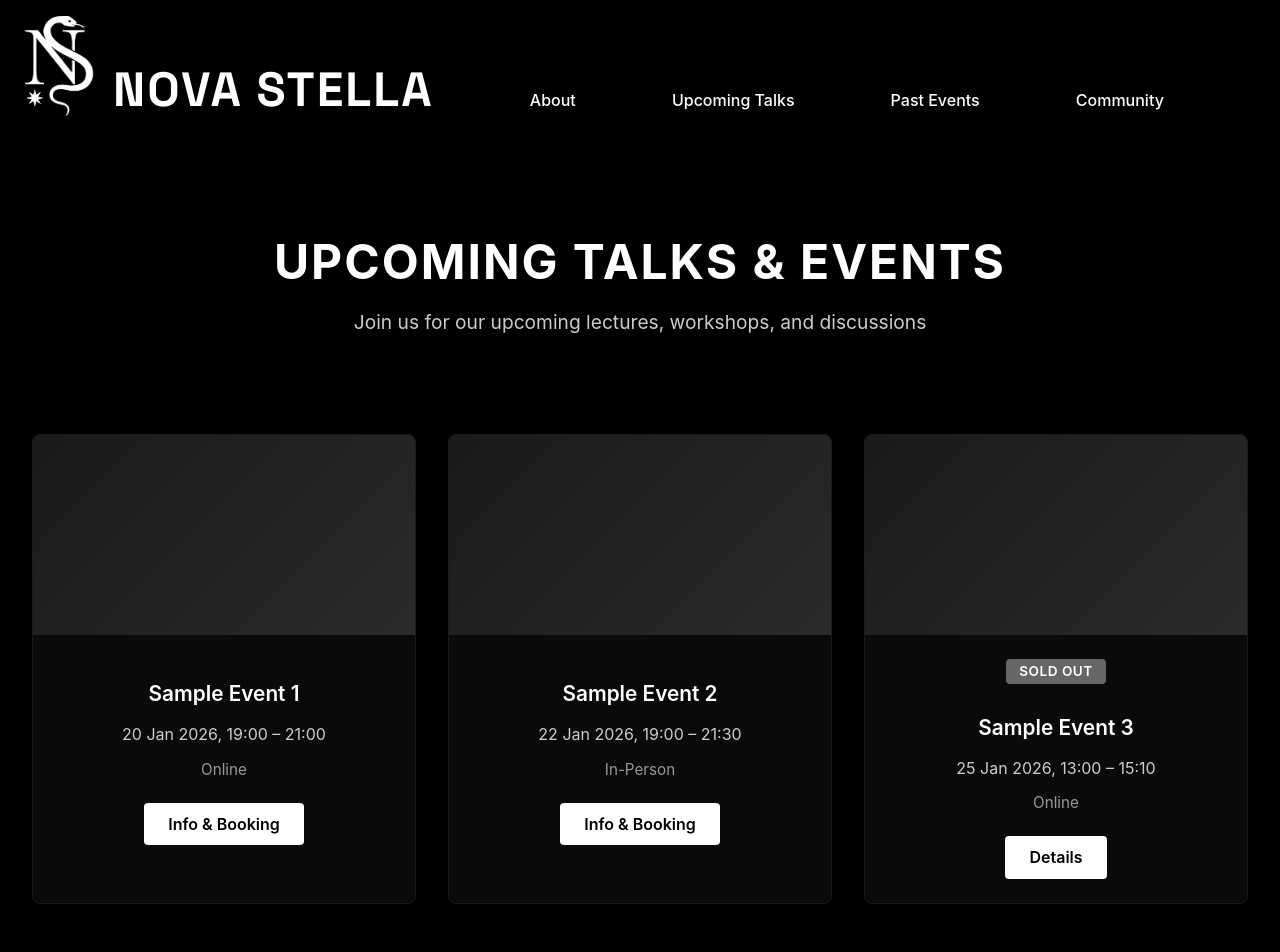
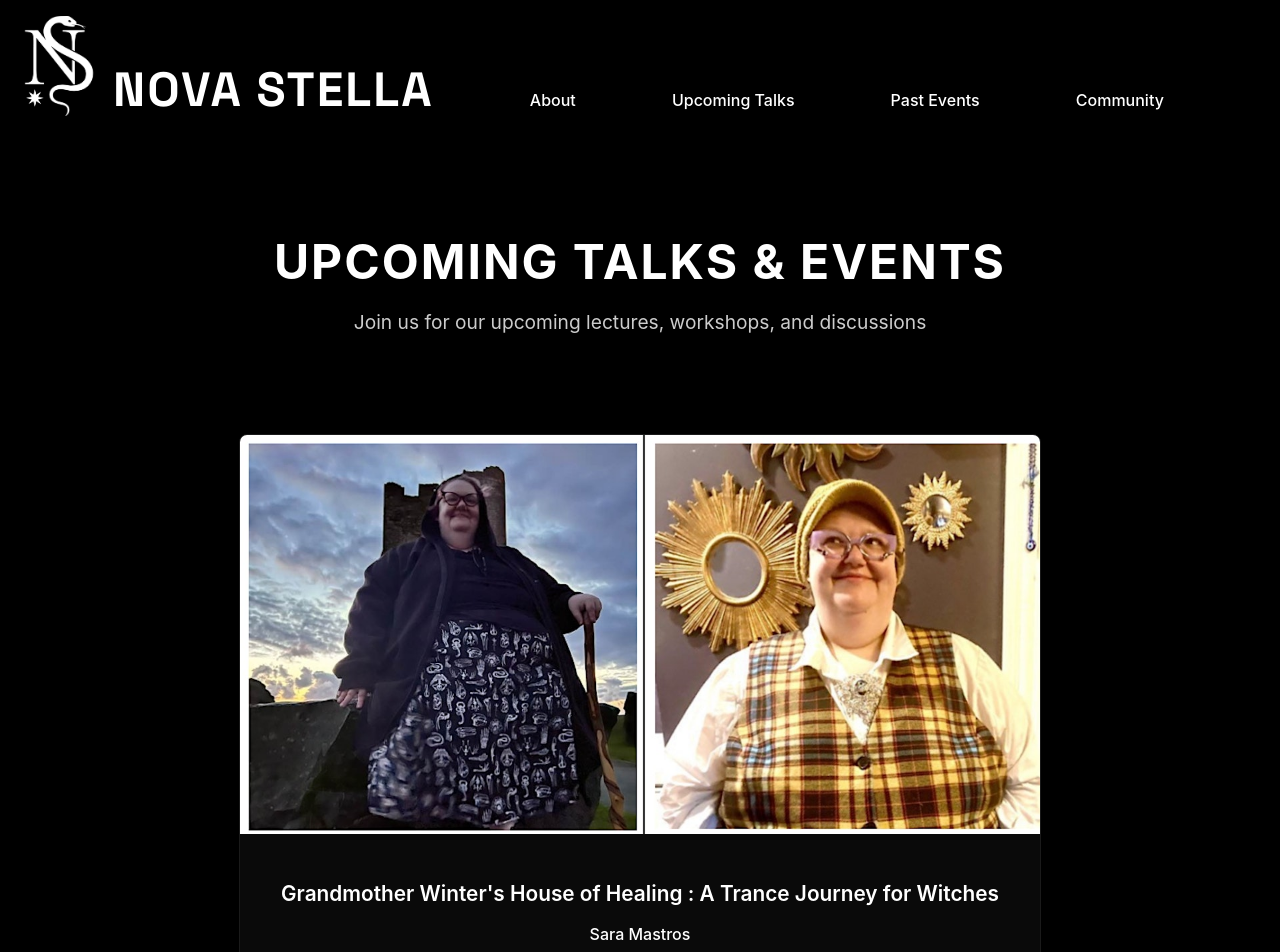
Before and after one commit to EmmaluFox/nova-stella, a React (Create React App) app: page /upcoming-talks in a window 1280 px wide. Shown: the top 952 px of the page. Built offline with nearby package versions, Linux system fonts and the light colour scheme; a web font is replaced by a local one.

Commit message:
Create EventCard component, integrate events.json data, add speaker images, and center/enlarge event cards

```diff
--- /dev/null
+++ b/src/components/EventCard.css
@@ -0,0 +1,97 @@
+.event-card {
+  background-color: #0a0a0a;
+  border-radius: 8px;
+  overflow: hidden;
+  transition: transform 0.3s ease, box-shadow 0.3s ease;
+  border: 1px solid #1a1a1a;
+  width: 100%;
+  max-width: 800px;
+}
+
+.event-card:hover {
+  transform: translateY(-5px);
+  box-shadow: 0 8px 20px rgba(255, 255, 255, 0.1);
+}
+
+.event-image {
+  width: 100%;
+  height: auto;
+  min-height: 200px;
+  background-color: #1a1a1a;
+  background-image: linear-gradient(135deg, #1a1a1a 0%, #2a2a2a 100%);
+  overflow: hidden;
+  display: flex;
+  align-items: center;
+  justify-content: center;
+}
+
+.event-image img {
+  width: 100%;
+  height: auto;
+  object-fit: contain;
+}
+
+.event-content {
+  padding: 1.5rem;
+  color: #ffffff;
+  position: relative;
+}
+
+.event-badge {
+  display: inline-block;
+  padding: 0.3rem 0.8rem;
+  background-color: #ff4444;
+  color: #ffffff;
+  font-size: 0.85rem;
+  font-weight: 600;
+  border-radius: 4px;
+  margin-bottom: 0.5rem;
+  text-transform: uppercase;
+  letter-spacing: 0.5px;
+}
+
+.event-badge.sold-out {
+  background-color: #666666;
+}
+
+.event-title {
+  font-size: 1.3rem;
+  margin-bottom: 1rem;
+  font-weight: 600;
+  line-height: 1.4;
+  color: #ffffff;
+}
+
+.event-speaker {
+  font-size: 1rem;
+  color: #ffffff;
+  font-weight: 500;
+  margin-bottom: 0.5rem;
+}
+
+.event-date {
+  font-size: 1rem;
+  color: #cccccc;
+  margin-bottom: 0.5rem;
+}
+
+.event-location {
+  font-size: 0.95rem;
+  color: #999999;
+  margin-bottom: 1.5rem;
+}
+
+.event-button {
+  display: inline-block;
+  padding: 0.7rem 1.5rem;
+  background-color: #ffffff;
+  color: #000000;
+  text-decoration: none;
+  font-weight: 600;
+  border-radius: 4px;
+  transition: background-color 0.3s ease;
+}
+
+.event-button:hover {
+  background-color: #cccccc;
+}
--- /dev/null
+++ b/src/components/EventCard.js
@@ -0,0 +1,28 @@
+import React from 'react';
+import './EventCard.css';
+
+function EventCard({ event, buttonText = 'Info & Booking', showBadge = false }) {
+  return (
+    <div className='event-card'>
+      <div className='event-image'>
+        {event.image && <img src={event.image} alt={event.title} />}
+      </div>
+      <div className='event-content'>
+        {showBadge && event.status === 'sold-out' && (
+          <span className='event-badge sold-out'>Sold Out</span>
+        )}
+        <h3 className='event-title'>{event.title}</h3>
+        {event.speaker && (
+          <p className='event-speaker'>{event.speaker}</p>
+        )}
+        <p className='event-date'>{event.date}, {event.time}</p>
+        <p className='event-location'>{event.location}</p>
+        <a href={event.link || '#'} className='event-button'>
+          {event.status === 'sold-out' ? 'Details' : buttonText}
+        </a>
+      </div>
+    </div>
+  );
+}
+
+export default EventCard;
--- /dev/null
+++ b/src/events/events.json
@@ -0,0 +1,20 @@
+[
+  {
+    "Event ID": "A1",
+    "Date": "1/26/26",
+    "Arrive Time": "7:00:00 PM",
+    "Start Time": "7:00:00 PM",
+    "End Time": "9:30:00 PM",
+    "Venue": "The Angel",
+    "Address": "73 City Road",
+    "City": "London",
+    "Postcode": "EC1Y 1BD",
+    "Speaker": "Sara Mastros",
+    "Speaker Bio": "",
+    "Speaker Website": "www.WitchLessons.com",
+    "Talk Title": "Grandmother Winter's House of Healing : A Trance Journey for Witches",
+    "Talk Blurb": "Join us at Nova Stella for a mystical journey into Grandmother Winter's House of Healing : A Trance Journey for Witches\nWe are absolutely delighted and thrilled to be able to say that our first speaker of 2026 on Monday the 26th January at the Angel Pub in Shoreditch will be none other than Sara Mastros. The talk will be on: \"\"Grandmother Winter's House of Healing: A Trance Journey for Witches\"\".\nSara L. Mastros is the author of “Introduction to Witchcraft: Thirteen Lessons in the Practice of Magic,\"\" The Sorcery of Solomon: A Guide to the 44 Planetary Pentacles of the Magician King\"\", “The Big Book of Magical Incense\"\", and \"\"Orphic Hymns Grimoire.”\nRecognized by her peers as a brilliant and original thinker, an engaging and inspiring teacher, a compelling and clever writer, and a generally decent human being, Sara spends a lot of time dreaming, thinking, enchanting, writing, and teaching about witchcraft, magic, and myth. But, her true passion is raising up an army of inspired, educated, empowered witches prepared to weave weird new ways of Being in a world that desperately needs us. Rise up! [www.WitchLessons.com]\nAfter her talk for Nova Stella, Sara will be pleased to sign copies of her works should you wish to bring them along!",
+    "Online Eventbrite Link": "https://www.eventbrite.com/e/online-tickets-only-sara-l-mastros-at-nova-stella-tickets-1979299899280?aff=oddtdtcreator&fbclid=IwY2xjawPXZDBleHRuA2FlbQIxMABicmlkETBlbDBJUmpENkJZTDJVZjNXc3J0YwZhcHBfaWQQMjIyMDM5MTc4ODIwMDg5MgABHv-mKGAQ0cyQ2NhToPAeESyGEyW4MX4aCe990pQDhWNJjUjSoY3PMht6jDoe_aem_3_vJRvQGdCZBB0A9PKdCLA",
+    "In Person Eventbrite Link": "https://www.eventbrite.com/e/sara-l-mastros-at-nova-stella-grandmother-winters-house-of-healing-tickets-1978850172134?aff=erelpanelorg#location"
+  }
+]
--- a/src/pages/PastEvents.css
+++ b/src/pages/PastEvents.css
@@ -23,75 +23,23 @@
 }
 
 .events-container {
-  max-width: 1400px;
+  max-width: 900px;
   margin: 0 auto;
   padding: 2rem;
 }
 
 .events-grid {
-  display: grid;
-  grid-template-columns: repeat(auto-fill, minmax(350px, 1fr));
-  gap: 2rem;
+  display: flex;
+  flex-direction: column;
+  align-items: center;
+  gap: 3rem;
 }
 
-.event-card {
-  background-color: #0a0a0a;
-  border-radius: 8px;
-  overflow: hidden;
-  transition: transform 0.3s ease, box-shadow 0.3s ease;
-  border: 1px solid #1a1a1a;
-}
-
-.event-card:hover {
-  transform: translateY(-5px);
-  box-shadow: 0 8px 20px rgba(255, 255, 255, 0.1);
-}
-
-.event-image {
-  width: 100%;
-  height: 200px;
-  background-color: #1a1a1a;
-  background-image: linear-gradient(135deg, #1a1a1a 0%, #2a2a2a 100%);
-}
-
-.event-content {
-  padding: 1.5rem;
-  color: #ffffff;
-}
-
-.event-title {
-  font-size: 1.3rem;
-  margin-bottom: 1rem;
-  font-weight: 600;
-  line-height: 1.4;
-  color: #ffffff;
-}
-
-.event-date {
-  font-size: 1rem;
+.no-events {
+  text-align: center;
+  padding: 4rem 2rem;
   color: #cccccc;
-  margin-bottom: 0.5rem;
-}
-
-.event-location {
-  font-size: 0.95rem;
-  color: #999999;
-  margin-bottom: 1.5rem;
-}
-
-.event-button {
-  display: inline-block;
-  padding: 0.7rem 1.5rem;
-  background-color: #ffffff;
-  color: #000000;
-  text-decoration: none;
-  font-weight: 600;
-  border-radius: 4px;
-  transition: background-color 0.3s ease;
-}
-
-.event-button:hover {
-  background-color: #cccccc;
+  font-size: 1.2rem;
 }
 
 /* Responsive Design */
@@ -118,8 +66,4 @@
   .page-header h1 {
     font-size: 1.8rem;
   }
-
-  .event-title {
-    font-size: 1.1rem;
-  }
 }
--- a/src/pages/PastEvents.js
+++ b/src/pages/PastEvents.js
@@ -1,31 +1,44 @@
 import React from 'react';
 import './PastEvents.css';
+import EventCard from '../components/EventCard';
+import eventsData from '../events/events.json';
 
 function PastEvents() {
-  // Sample past events data - replace with your actual events
-  const pastEvents = [
-    {
-      id: 1,
-      title: 'Past Event 1',
-      date: '10 Dec 2025',
-      time: '19:00 – 21:00',
-      location: 'Online'
-    },
-    {
-      id: 2,
-      title: 'Past Event 2',
-      date: '15 Dec 2025',
-      time: '19:00 – 21:30',
-      location: 'In-Person'
-    },
-    {
-      id: 3,
-      title: 'Past Event 3',
-      date: '20 Dec 2025',
-      time: '13:00 – 15:10',
-      location: 'Online'
-    }
-  ];
+  // Filter for past events (dates before today)
+  // For now, showing empty as we only have future events in JSON
+  // You can add past events to the JSON or create a separate past-events.json
+  const today = new Date();
+
+  const pastEvents = eventsData
+    .filter(event => {
+      const eventDate = new Date(event['Date']);
+      return eventDate < today;
+    })
+    .map((event, index) => {
+      let speakerImage = null;
+
+      // Try to import speaker image if speaker name exists
+      if (event['Speaker']) {
+        try {
+          speakerImage = require(`../assets/Speaker Photos/${event['Speaker']}.jpeg`);
+        } catch (err) {
+          // Image not found, will use default gradient background
+          console.log(`Image not found for ${event['Speaker']}`);
+        }
+      }
+
+      return {
+        id: event['Event ID'] || index,
+        title: event['Talk Title'],
+        date: event['Date'],
+        time: `${event['Start Time']} – ${event['End Time']}`,
+        location: `${event['Venue']}, ${event['City']}`,
+        speaker: event['Speaker'],
+        blurb: event['Talk Blurb'],
+        link: event['Online Eventbrite Link'],
+        image: speakerImage
+      };
+    });
 
   return (
     <div className='past-events-page'>
@@ -35,21 +48,22 @@ function PastEvents() {
       </div>
 
       <div className='events-container'>
-        <div className='events-grid'>
-          {pastEvents.map(event => (
-            <div key={event.id} className='event-card'>
-              <div className='event-image'>
-                {/* Add event image here */}
-              </div>
-              <div className='event-content'>
-                <h3 className='event-title'>{event.title}</h3>
-                <p className='event-date'>{event.date}, {event.time}</p>
-                <p className='event-location'>{event.location}</p>
-                <a href='#' className='event-button'>View Recording</a>
-              </div>
-            </div>
-          ))}
-        </div>
+        {pastEvents.length > 0 ? (
+          <div className='events-grid'>
+            {pastEvents.map(event => (
+              <EventCard
+                key={event.id}
+                event={event}
+                buttonText='View Recording'
+                showBadge={false}
+              />
+            ))}
+          </div>
+        ) : (
+          <div className='no-events'>
+            <p>No past events to display yet. Check back soon!</p>
+          </div>
+        )}
       </div>
     </div>
   );
--- a/src/pages/UpcomingTalks.css
+++ b/src/pages/UpcomingTalks.css
@@ -23,93 +23,16 @@
 }
 
 .events-container {
-  max-width: 1400px;
+  max-width: 900px;
   margin: 0 auto;
   padding: 2rem;
 }
 
 .events-grid {
-  display: grid;
-  grid-template-columns: repeat(auto-fill, minmax(350px, 1fr));
-  gap: 2rem;
-}
-
-.event-card {
-  background-color: #0a0a0a;
-  border-radius: 8px;
-  overflow: hidden;
-  transition: transform 0.3s ease, box-shadow 0.3s ease;
-  border: 1px solid #1a1a1a;
-}
-
-.event-card:hover {
-  transform: translateY(-5px);
-  box-shadow: 0 8px 20px rgba(255, 255, 255, 0.1);
-}
-
-.event-image {
-  width: 100%;
-  height: 200px;
-  background-color: #1a1a1a;
-  background-image: linear-gradient(135deg, #1a1a1a 0%, #2a2a2a 100%);
-}
-
-.event-content {
-  padding: 1.5rem;
-  color: #ffffff;
-  position: relative;
-}
-
-.event-badge {
-  display: inline-block;
-  padding: 0.3rem 0.8rem;
-  background-color: #ff4444;
-  color: #ffffff;
-  font-size: 0.85rem;
-  font-weight: 600;
-  border-radius: 4px;
-  margin-bottom: 0.5rem;
-  text-transform: uppercase;
-  letter-spacing: 0.5px;
-}
-
-.event-badge.sold-out {
-  background-color: #666666;
-}
-
-.event-title {
-  font-size: 1.3rem;
-  margin-bottom: 1rem;
-  font-weight: 600;
-  line-height: 1.4;
-  color: #ffffff;
-}
-
-.event-date {
-  font-size: 1rem;
-  color: #cccccc;
-  margin-bottom: 0.5rem;
-}
-
-.event-location {
-  font-size: 0.95rem;
-  color: #999999;
-  margin-bottom: 1.5rem;
-}
-
-.event-button {
-  display: inline-block;
-  padding: 0.7rem 1.5rem;
-  background-color: #ffffff;
-  color: #000000;
-  text-decoration: none;
-  font-weight: 600;
-  border-radius: 4px;
-  transition: background-color 0.3s ease;
-}
-
-.event-button:hover {
-  background-color: #cccccc;
+  display: flex;
+  flex-direction: column;
+  align-items: center;
+  gap: 3rem;
 }
 
 /* Responsive Design */
@@ -136,8 +59,4 @@
   .page-header h1 {
     font-size: 1.8rem;
   }
-
-  .event-title {
-    font-size: 1.1rem;
-  }
 }
--- a/src/pages/UpcomingTalks.js
+++ b/src/pages/UpcomingTalks.js
@@ -1,34 +1,36 @@
 import React from 'react';
 import './UpcomingTalks.css';
+import EventCard from '../components/EventCard';
+import eventsData from '../events/events.json';
 
 function UpcomingTalks() {
-  // Sample events data - replace with your actual events
-  const events = [
-    {
-      id: 1,
-      title: 'Sample Event 1',
-      date: '20 Jan 2026',
-      time: '19:00 – 21:00',
-      location: 'Online',
-      status: 'available'
-    },
-    {
-      id: 2,
-      title: 'Sample Event 2',
-      date: '22 Jan 2026',
-      time: '19:00 – 21:30',
-      location: 'In-Person',
-      status: 'available'
-    },
-    {
-      id: 3,
-      title: 'Sample Event 3',
-      date: '25 Jan 2026',
-      time: '13:00 – 15:10',
-      location: 'Online',
-      status: 'sold-out'
+  // Transform events.json data to match EventCard props
+  const events = eventsData.map((event, index) => {
+    let speakerImage = null;
+
+    // Try to import speaker image if speaker name exists
+    if (event['Speaker']) {
+      try {
+        speakerImage = require(`../assets/Speaker Photos/${event['Speaker']}.jpeg`);
+      } catch (err) {
+        // Image not found, will use default gradient background
+        console.log(`Image not found for ${event['Speaker']}`);
+      }
     }
-  ];
+
+    return {
+      id: event['Event ID'] || index,
+      title: event['Talk Title'],
+      date: event['Date'],
+      time: `${event['Start Time']} – ${event['End Time']}`,
+      location: `${event['Venue']}, ${event['City']}`,
+      status: 'available',
+      speaker: event['Speaker'],
+      blurb: event['Talk Blurb'],
+      link: event['In Person Eventbrite Link'],
+      image: speakerImage
+    };
+  });
 
   return (
     <div className='upcoming-talks-page'>
@@ -40,22 +42,12 @@ function UpcomingTalks() {
       <div className='events-container'>
         <div className='events-grid'>
           {events.map(event => (
-            <div key={event.id} className='event-card'>
-              <div className='event-image'>
-                {/* Add event image here */}
-              </div>
-              <div className='event-content'>
-                {event.status === 'sold-out' && (
-                  <span className='event-badge sold-out'>Sold Out</span>
-                )}
-                <h3 className='event-title'>{event.title}</h3>
-                <p className='event-date'>{event.date}, {event.time}</p>
-                <p className='event-location'>{event.location}</p>
-                <a href='#' className='event-button'>
-                  {event.status === 'sold-out' ? 'Details' : 'Info & Booking'}
-                </a>
-              </div>
-            </div>
+            <EventCard
+              key={event.id}
+              event={event}
+              buttonText='Info & Booking'
+              showBadge={true}
+            />
           ))}
         </div>
       </div>
```
Also changed, not shown: src/assets/Speaker Photos/Sara Mastros.jpeg (added).
